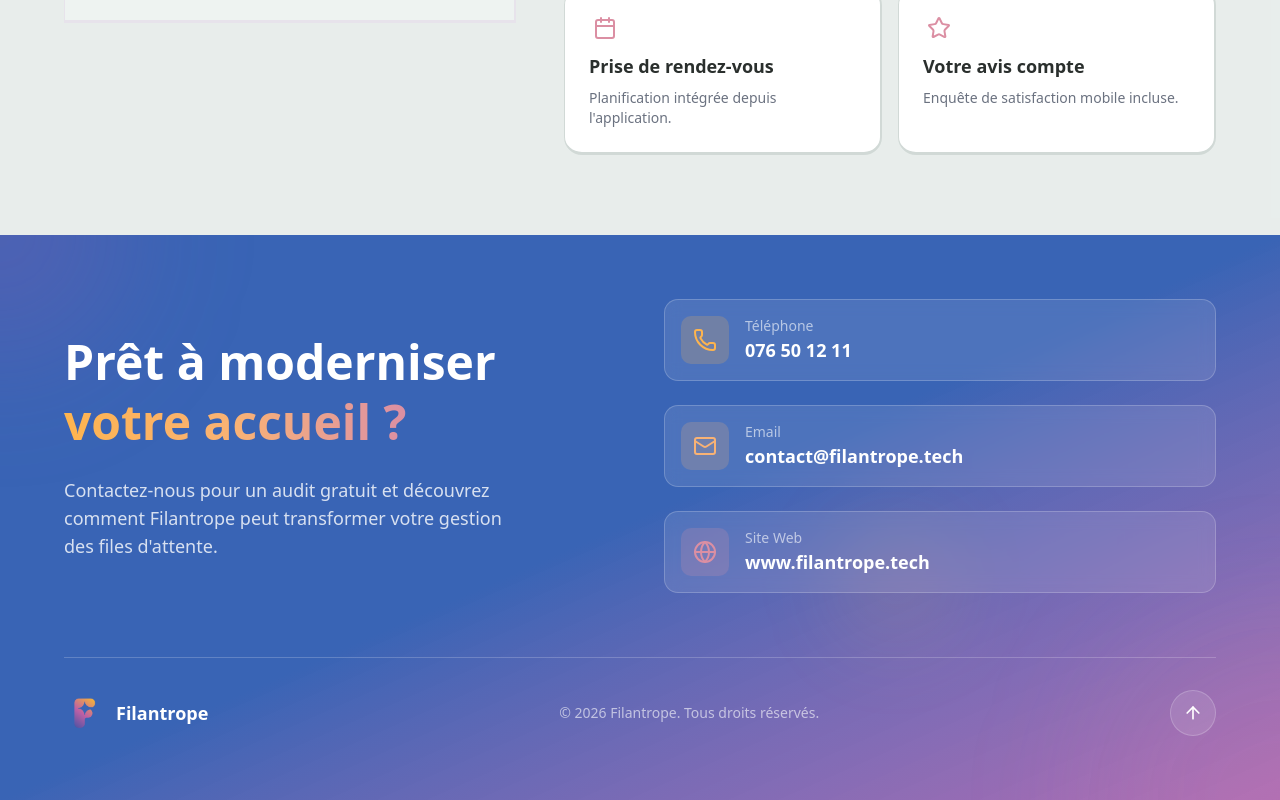
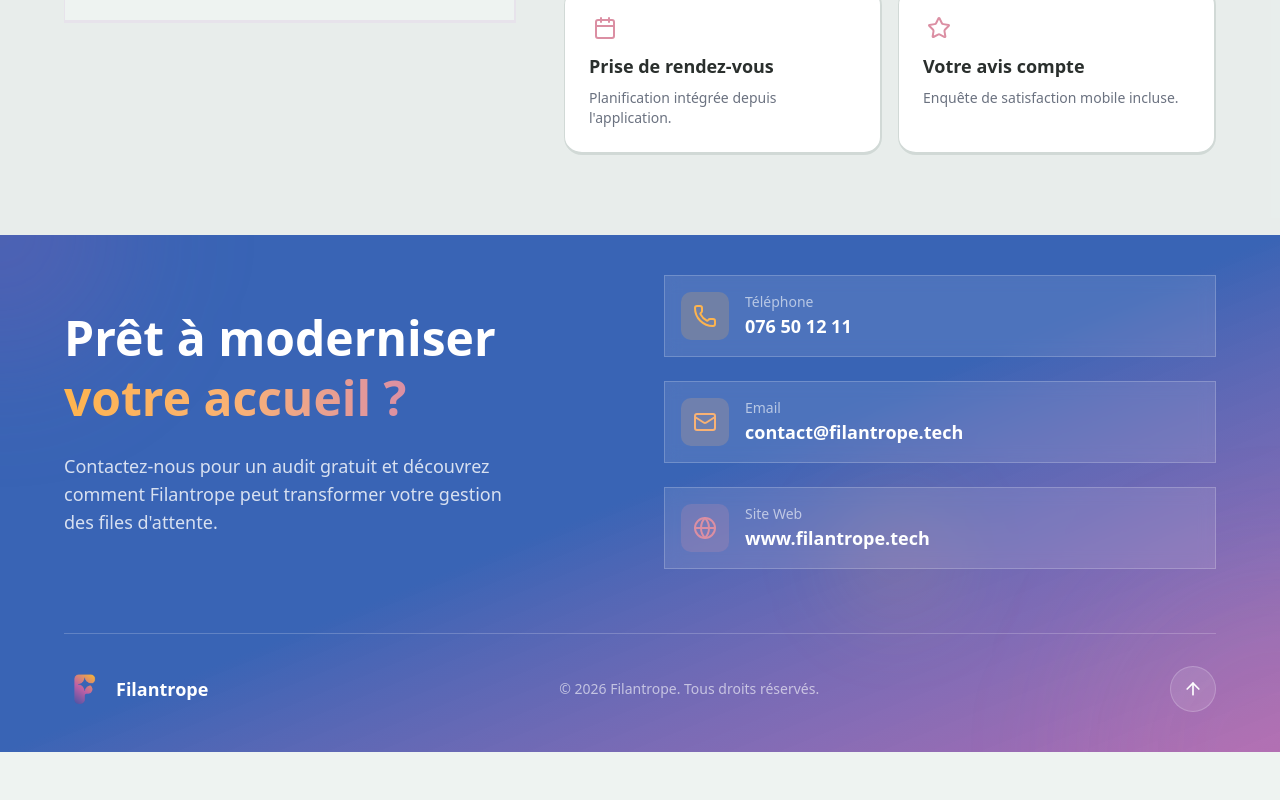
Before and after one commit to michel-henintsoa/filantrope, a Next.js app: page / in a window 1280 px wide. Shown: the part 2323-3123 px from the top of the page. After the commit the page ends 3075 px from the top, so only its background shows below. Built offline with nearby package versions, Linux system fonts and the light colour scheme; no server answers.

Commit message:
style: Refine UI spacing and link styling in Contact, and adjust responsive positioning in HeroSection.

```diff
--- a/components/parts/Contact.tsx
+++ b/components/parts/Contact.tsx
@@ -16,7 +16,7 @@
             <div className="absolute top-1/2 right-1/4 w-32 h-32 bg-quinary/10 rounded-full blur-2xl" />
 
             {/* Main content */}
-            <div className="relative z-10 max-w-7xl mx-auto px-6 py-16 md:px-12 lg:px-16">
+            <div className="relative z-10 max-w-7xl mx-auto px-6 py-10 md:px-12 lg:px-16">
                 <div className="grid md:grid-cols-2 gap-12 items-center">
                     {/* Left side - CTA */}
                     <div className="space-y-6">
@@ -36,7 +36,7 @@
                         {/* Phone */}
                         <a
                             href="tel:+24176501211"
-                            className="flex items-center gap-4 p-4 rounded-xl bg-white/10 backdrop-blur-sm border border-white/20 hover:bg-white/20 hover:scale-[1.02] transition-all duration-300 group"
+                            className="flex items-center gap-4 p-4 bg-white/10 backdrop-blur-sm border border-white/20 hover:bg-white/20 hover:scale-[1.02] transition-all duration-300 group"
                         >
                             <div className="p-3 rounded-lg bg-quinary/20 group-hover:bg-quinary/30 transition-colors">
                                 <Phone className="w-6 h-6 text-quinary" />
@@ -50,7 +50,7 @@
                         {/* Email */}
                         <a
                             href="mailto:contact@filantrope.tech"
-                            className="flex items-center gap-4 p-4 rounded-xl bg-white/10 backdrop-blur-sm border border-white/20 hover:bg-white/20 hover:scale-[1.02] transition-all duration-300 group"
+                            className="flex items-center gap-4 p-4 bg-white/10 backdrop-blur-sm border border-white/20 hover:bg-white/20 hover:scale-[1.02] transition-all duration-300 group"
                         >
                             <div className="p-3 rounded-lg bg-senary/20 group-hover:bg-senary/30 transition-colors">
                                 <Mail className="w-6 h-6 text-senary" />
@@ -66,7 +66,7 @@
                             href="https://www.filantrope.tech"
                             target="_blank"
                             rel="noopener noreferrer"
-                            className="flex items-center gap-4 p-4 rounded-xl bg-white/10 backdrop-blur-sm border border-white/20 hover:bg-white/20 hover:scale-[1.02] transition-all duration-300 group"
+                            className="flex items-center gap-4 p-4 bg-white/10 backdrop-blur-sm border border-white/20 hover:bg-white/20 hover:scale-[1.02] transition-all duration-300 group"
                         >
                             <div className="p-3 rounded-lg bg-secondary/20 group-hover:bg-secondary/30 transition-colors">
                                 <Globe className="w-6 h-6 text-secondary" />
--- a/components/parts/HeroSection.tsx
+++ b/components/parts/HeroSection.tsx
@@ -102,7 +102,7 @@
                         </div>
 
                         {/* Stats */}
-                        <div className="mt-8 grid grid-cols-3 gap-3 sm:gap-6 border-t border-white/20 pt-4">
+                        <div className="mt-8 mb-5 md:mb-0 grid grid-cols-3 gap-3 sm:gap-6 border-t border-white/20 pt-4">
                             <div>
                                 <p className="text-2xl sm:text-3xl font-bold text-quinary md:text-4xl">
                                     0
@@ -127,7 +127,7 @@
             </div>
 
             {/* Image Indicators */}
-            <div className="absolute bottom-8 right-0 z-10 flex -translate-x-1/2 gap-2">
+            <div className="absolute bottom-8 left-1/2 -translate-x-1/2 md:left-auto md:right-12 md:translate-x-0 z-10 flex gap-2">
                 {images.map((_, index) => (
                     <button
                         key={index}
```
